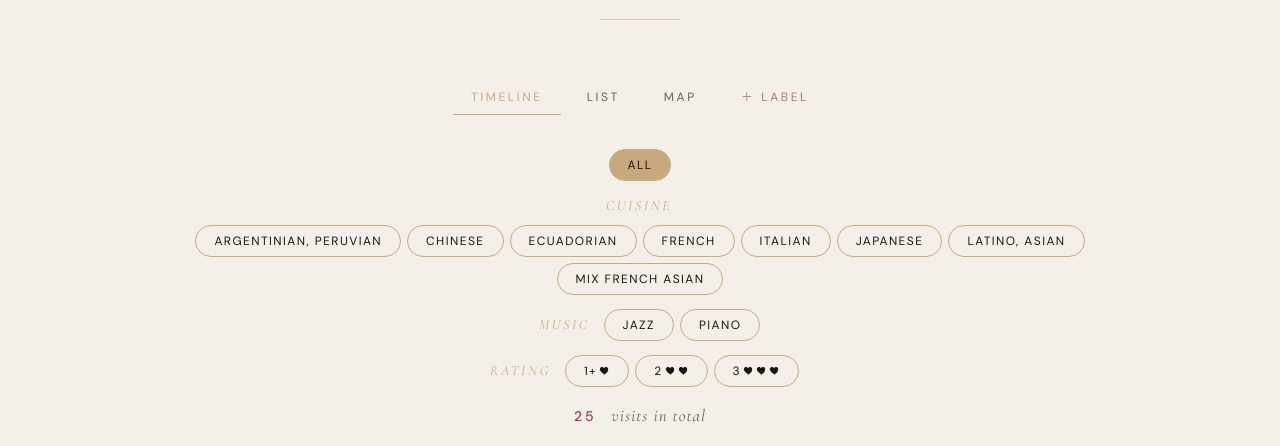
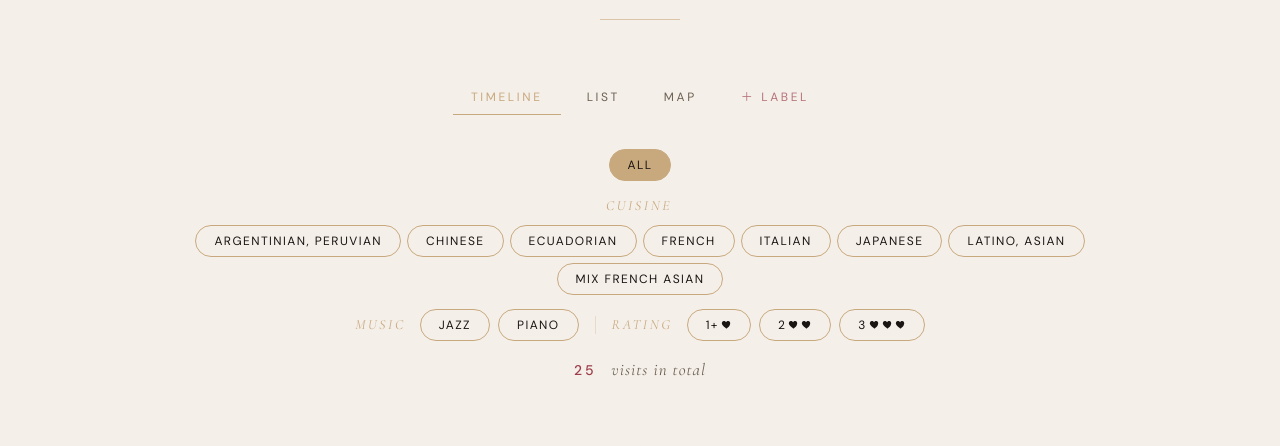
Before and after one commit to galaxymous/our-table, a plain HTML site: page index.html in a window 1280 px wide. Shown: the part 354-800 px from the top of the page. Drawn offline with nearby package versions, Linux system fonts and the light colour scheme.

Commit message:
Combine Music + Rating into one row to reduce vertical space
Filter bar is now: top row (All + maybe Rating), Cuisine row, Music+Rating row.
On the Map, Rating chips moved up next to the search box. This keeps the cards
visible without scrolling on first load.

Co-Authored-By: Claude Opus 4.6 <noreply@anthropic.com>

```diff
--- a/index.html
+++ b/index.html
@@ -173,8 +173,14 @@
     min-width: 70px;
     text-align: right;
   }
+  .filter-label.compact { min-width: 0; }
+  .filter-divider {
+    width: 1px; height: 18px; background: var(--accent-2); opacity: 0.3;
+    margin: 0 8px;
+  }
   @media (max-width: 600px) {
     .filter-label { min-width: 0; width: 100%; text-align: center; margin-right: 0; }
+    .filter-divider { display: none; }
   }
   .count {
     position: relative;
@@ -680,31 +686,32 @@ function buildFilters() {
     wrap.appendChild(row);
   }
 
-  // Music row
-  if (musics.length) {
+  // Music + Rating combined row (saves vertical space)
+  const hasHearts = state.visits.some(v => (parseInt(v.hearts || '0', 10) || 0) > 0);
+  if (musics.length || hasHearts) {
     const row = document.createElement('div');
     row.className = 'filter-row';
-    row.innerHTML = '<span class="filter-label">Music</span>';
-    const g = document.createElement('div'); g.className = 'filter-group';
-    musics.forEach(c => g.appendChild(makeBtn(c, () => { state.musicFilter = c; state.cuisineFilter = 'all'; state.arrFilter = 'all'; state.heartFilter = 'all'; render(); }, () => state.musicFilter === c)));
-    row.appendChild(g);
-    wrap.appendChild(row);
+
+    if (musics.length) {
+      const lbl = document.createElement('span');
+      lbl.className = 'filter-label compact';
+      lbl.textContent = 'Music';
+      row.appendChild(lbl);
+      musics.forEach(c => row.appendChild(makeBtn(c, () => { state.musicFilter = c; state.cuisineFilter = 'all'; state.arrFilter = 'all'; state.heartFilter = 'all'; render(); }, () => state.musicFilter === c)));
     }
 
-  // Rating row (hearts)
-  const hasHearts = state.visits.some(v => (parseInt(v.hearts || '0', 10) || 0) > 0);
     if (hasHearts) {
-    const row = document.createElement('div');
-    row.className = 'filter-row';
-    row.innerHTML = '<span class="filter-label">Rating</span>';
-    const g = document.createElement('div'); g.className = 'filter-group';
+      const sep = document.createElement('span');
+      sep.className = 'filter-divider';
+      row.appendChild(sep);
+      const lbl = document.createElement('span');
+      lbl.className = 'filter-label compact';
+      lbl.textContent = 'Rating';
+      row.appendChild(lbl);
+
       const HEART_SVG = '<svg viewBox="0 0 24 24" fill="currentColor" style="width:11px;height:11px;vertical-align:-1px;margin-left:2px;"><path d="M12 21s-7-4.5-9.5-9C.7 8.6 2.7 4.5 6.4 4.5c2 0 3.5 1.1 4.6 2.7C12.1 5.6 13.6 4.5 15.6 4.5c3.7 0 5.7 4.1 3.9 7.5C19 16.5 12 21 12 21z"/></svg>';
-    const heartLabels = [
-      ['1+', '1+' + HEART_SVG],
-      ['2+', '2' + HEART_SVG + HEART_SVG],
-      ['3', '3' + HEART_SVG + HEART_SVG + HEART_SVG],
-    ];
-    heartLabels.forEach(([key, label]) => {
+      [['1+', '1+' + HEART_SVG], ['2+', '2' + HEART_SVG + HEART_SVG], ['3', '3' + HEART_SVG + HEART_SVG + HEART_SVG]]
+        .forEach(([key, label]) => {
           const b = document.createElement('button');
           b.className = 'filter-btn';
           b.dataset.heartKey = key;
@@ -714,9 +721,10 @@ function buildFilters() {
             state.cuisineFilter = 'all'; state.arrFilter = 'all'; state.musicFilter = 'all';
             render();
           });
-      g.appendChild(b);
+          row.appendChild(b);
         });
-    row.appendChild(g);
+    }
+
     wrap.appendChild(row);
   }
 }
```
Also changed, not shown: list.html (+22 -10 lines), map.html (+25 -20 lines). Lines whose indentation alone changed are shown as unchanged.
